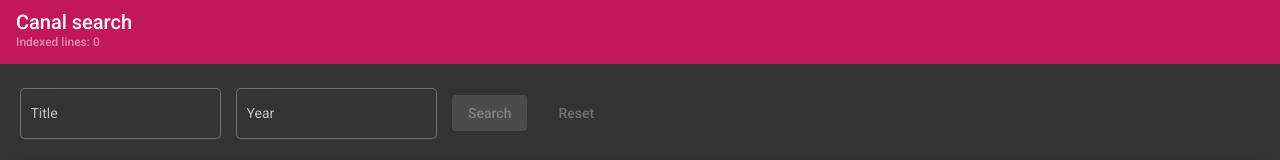
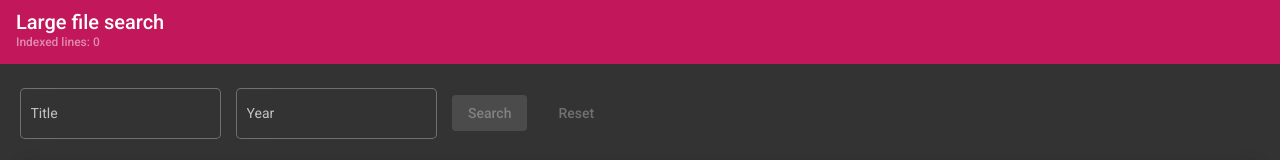
Before and after one commit to mparpaillon/large-file-search, an Angular app: page / in a window 1280 px wide. Shown: the top 160 px of the page. Built offline with nearby package versions, Linux system fonts and the light colour scheme.

Commit message:
Add a README

```diff
--- a/src/app/app.component.html
+++ b/src/app/app.component.html
@@ -1,6 +1,6 @@
 <mat-toolbar color="primary" class="header">
   <div class="header-title">
-    Canal search
+    Large file search
     <div class="header-sub">
       Indexed lines: {{ indexedLines.length }}<ng-container *ngIf="timeToIndex">, time to index: {{ timeToIndex }}s</ng-container>
     </div>
--- a/src/index.html
+++ b/src/index.html
@@ -2,7 +2,7 @@
 <html lang="en">
 <head>
   <meta charset="utf-8">
-  <title>CanalTest</title>
+  <title>Large file search</title>
   <base href="/">
   <meta name="viewport" content="width=device-width, initial-scale=1">
   <link rel="icon" type="image/x-icon" href="favicon.ico">
```
Also changed, not shown: 1 other file (tests, documents, lock files or other folders).
